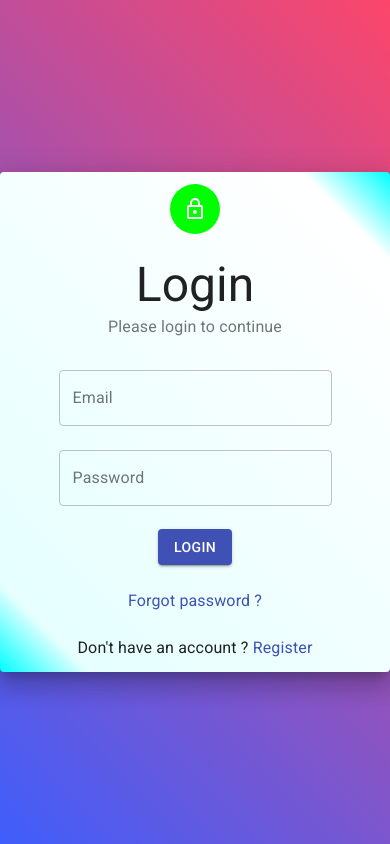
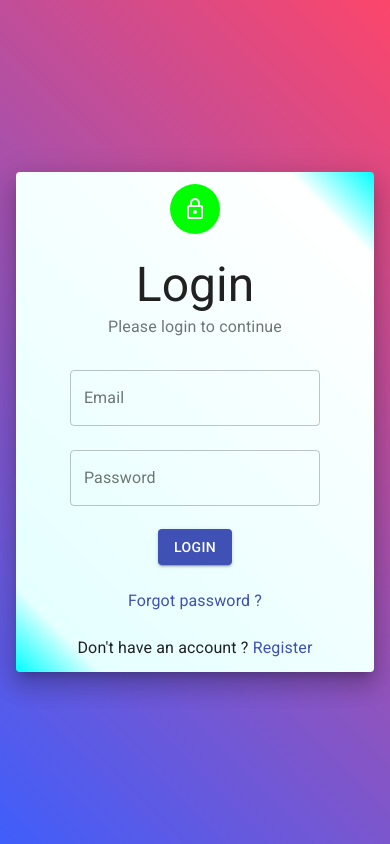
Before and after one commit to aktech27/React-MUI-Login, a React (Create React App) app: page / in a window 390 px wide. Built offline with nearby package versions, Linux system fonts and the light colour scheme.

Commit message:
Added Responsivess to Login page

```diff
--- a/src/hooks/useStyles.js
+++ b/src/hooks/useStyles.js
@@ -16,7 +16,6 @@ const useStyles = makeStyles({
     background: "linear-gradient(45deg, #3f5efb 0%, #fc466b 100%)",
   },
   loginContainer: {
-    width: "500px",
     height: "500px",
     display: "flex",
     alignItems: "center",
--- a/src/pages/Login.jsx
+++ b/src/pages/Login.jsx
@@ -17,9 +17,11 @@ const Login = () => {
   };
   return (
     <Grid container justifyContent="center" alignItems="center" className={styles.container}>
-      <Paper elevation={15} className={styles.loginContainer}>
-        <LoginForm handleSubmit={handleSubmit} setEmail={setEmail} setPassword={setPassword} />
-      </Paper>
+      <Grid item xs={11} sm={8} md={5} lg={4} xl={3}>
+        <Paper elevation={15} className={styles.loginContainer}>
+          <LoginForm handleSubmit={handleSubmit} setEmail={setEmail} setPassword={setPassword} />
+        </Paper>
+      </Grid>
     </Grid>
   );
 };
```
